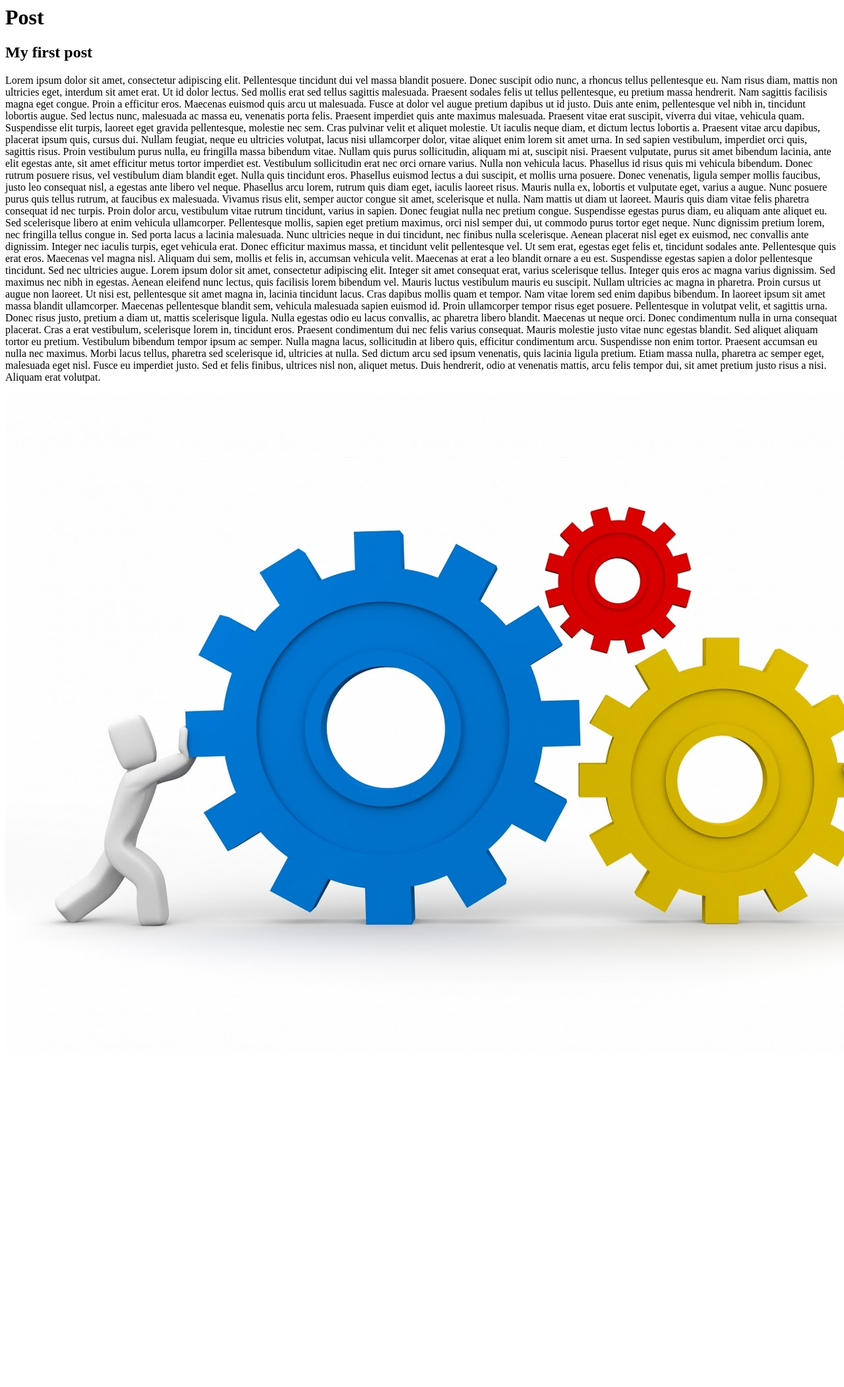
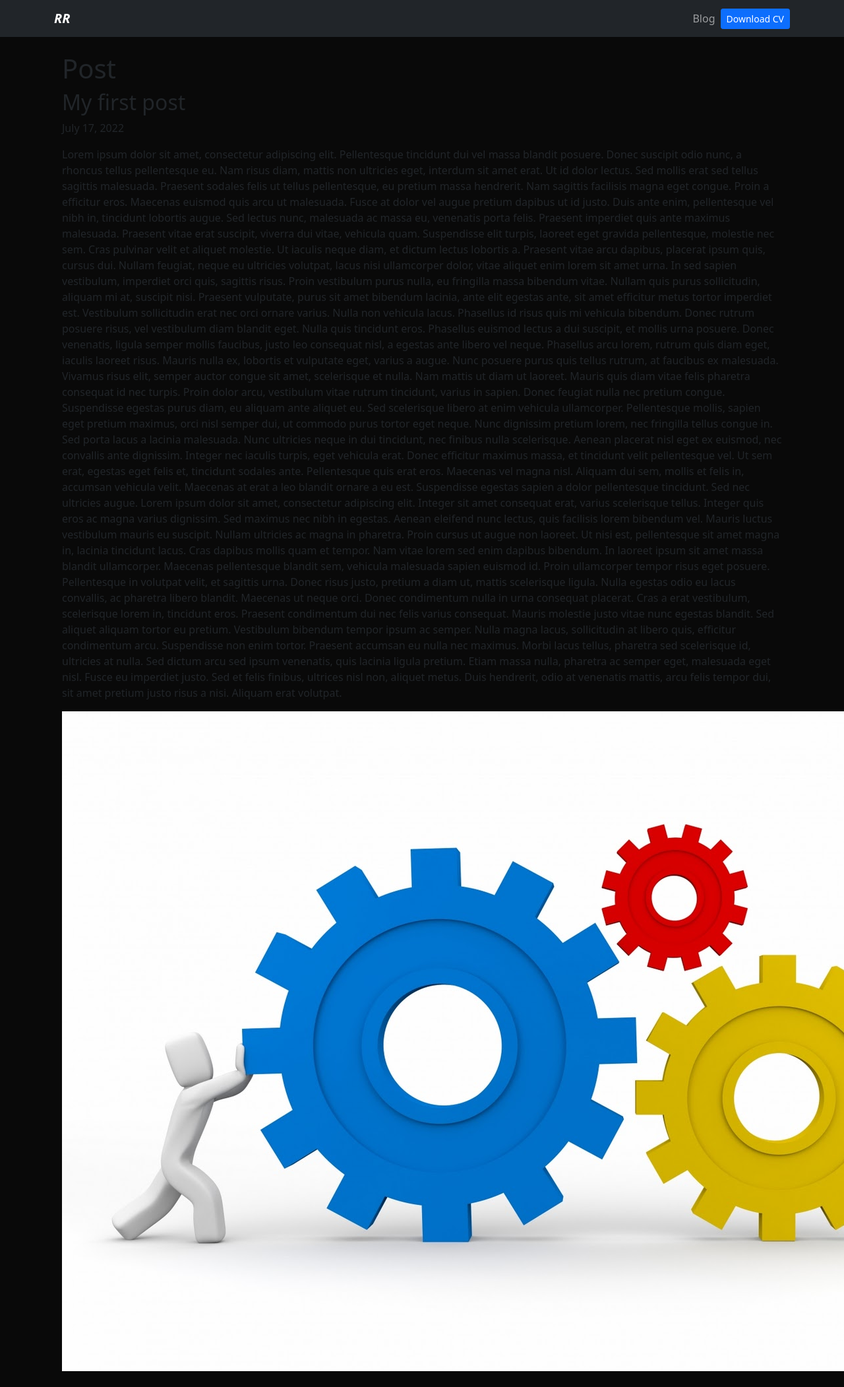
Before and after one commit to Luciano-C/Portafolio-Django, a Django app: page /blog/1 in a window 1280 px wide; the page is wider, and only the part inside the window is pictured. Shown: that part at 66% size. Before the commit the page ends 1458 px from the top of that part, so only its background shows below. Run offline with Django 4.2, Linux system fonts and the light colour scheme; data comes from the database, SQL or seed files in the repository.

Commit message:
Layout con navbar añadido, carpeta de archivos de cv y foto de perfil

```diff
--- a/blog/templates/post_detail.html
+++ b/blog/templates/post_detail.html
@@ -1,4 +1,9 @@
+{% extends "layout.html" %}
+{% block content %}
 <h1>Post</h1>
 <h2>{{post.title}}</h2>
-<p>{{post.description|striptags}}</p>
+<p>{{post.date}}</p>
+<p>{{post.description|safe}}</p>
+
 <img src="{{post.image.url}}" alt="{{post.title}}">
+{% endblock %}
--- a/blog/templates/posts.html
+++ b/blog/templates/posts.html
@@ -1,13 +1,17 @@
+{% extends "layout.html" %}
+{% block content %}
 <h1>Posts</h1>
 
 {% for post in posts %}
     <h2>{{post.title}}</h2>
-    <h3>{{post.date}}</h3>
     <!-- |truncatechars:100 hace que muestre solo los primeros 100 caracteres de cada post -->
     <!-- safe permite que "interprete html en los posts. Si en descripción dice <strong>important</strong>, important sale en negrita" -->
     <!-- striptags remueve tags html en texto -->
     <p>{{post.description|striptags|truncatechars:100}}</p>
+    <p>{{post.date|date:"M d Y"|upper}}</p>
     <img src="{{post.image.url}}" alt="{{post.title}}">
     <!-- blog corresponde a app_name en blog/urls.py, post_detail es el name, post.id es un parámetro -->
     <a href="{% url 'blog:post_detail' post.id %}">{{post.title}}</a>
 {% endfor %}
+
+{% endblock %}
--- /dev/null
+++ b/portfolio/static/main.css
@@ -0,0 +1,3 @@
+body {
+    background: #090909;
+}
--- /dev/null
+++ b/portfolio/templates/layout.html
@@ -0,0 +1,23 @@
+{% load static %}
+<!DOCTYPE html>
+<html lang="en">
+<head>
+    <meta charset="UTF-8">
+    <meta http-equiv="X-UA-Compatible" content="IE=edge">
+    <meta name="viewport" content="width=device-width, initial-scale=1.0">
+    <title>Django Portfolio</title>
+    <link href="https://cdn.jsdelivr.net/npm/bootstrap@5.1.3/dist/css/bootstrap.min.css" rel="stylesheet" integrity="sha384-1BmE4kWBq78iYhFldvKuhfTAU6auU8tT94WrHftjDbrCEXSU1oBoqyl2QvZ6jIW3" crossorigin="anonymous">
+    <link rel="stylesheet" href="{% static 'main.css' %}">
+
+</head>
+<body>
+        {% include "partials/navbar.html" %}
+
+        <div class="container p-4">
+        {% block content %}
+        {% endblock %}
+        </div>
+
+
+</body>
+</html>
--- /dev/null
+++ b/portfolio/templates/partials/navbar.html
@@ -0,0 +1,21 @@
+{% load static %}
+
+<nav class="navbar navbar-expand-lg navbar-dark bg-dark">
+    <div class="container">
+        <a class="navbar-brand fw-bold fst-italic" href="/">RR</a>
+        <button class="navbar-toggler" type="button" data-bs-toggle="collapse" data-bs-target="#navbarNav"
+            aria-controls="navbarNav" aria-expanded="false" aria-label="Toggle navigation">
+            <span class="navbar-toggler-icon"></span>
+        </button>
+        <div class="collapse navbar-collapse" id="navbarNav">
+            <ul class="navbar-nav ms-auto">
+                <li class="nav-item">
+                    <a class="nav-link" href="{% url 'blog:posts' %}">Blog</a>
+                </li>
+                <li class="nav-item d-flex align-items-center">
+                    <a class="btn btn-primary btn-sm" href="{% static 'portfolio/cv.pdf' %}" target="_blank">Download CV</a>
+                </li>
+            </ul>
+        </div>
+    </div>
+</nav>
```
Also changed, not shown: portfolio/templates/home.html (+8 -0 lines), portfolio/static/portfolio/photo-1511367461989-f85a21fda167.jpg (added), 1 other file.
